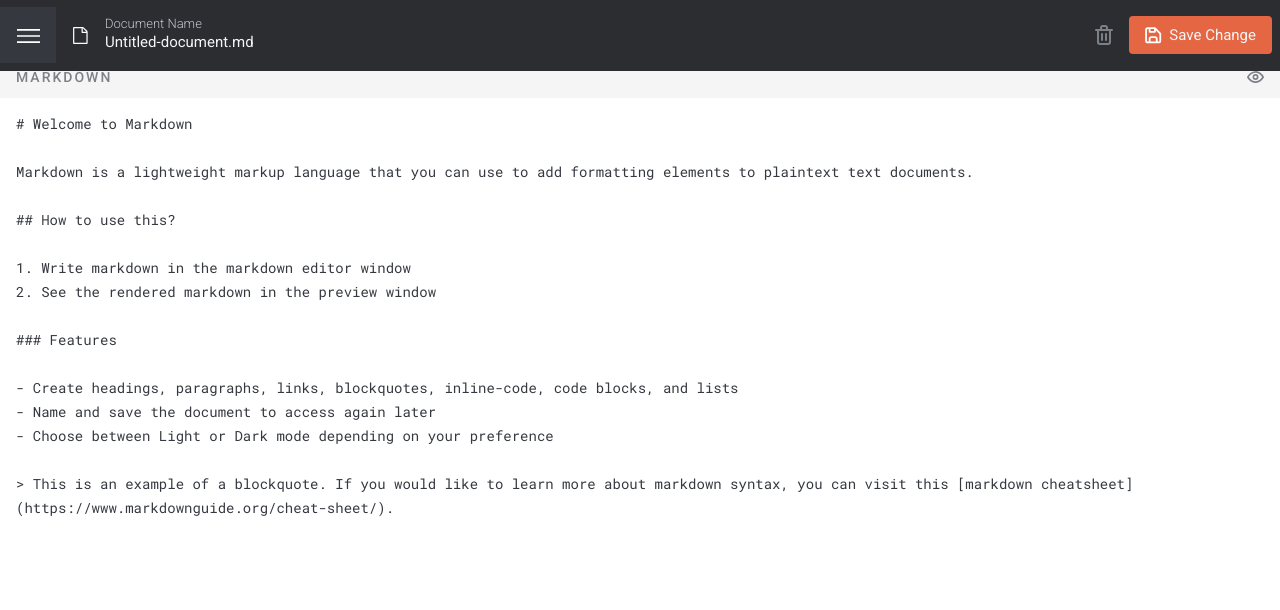
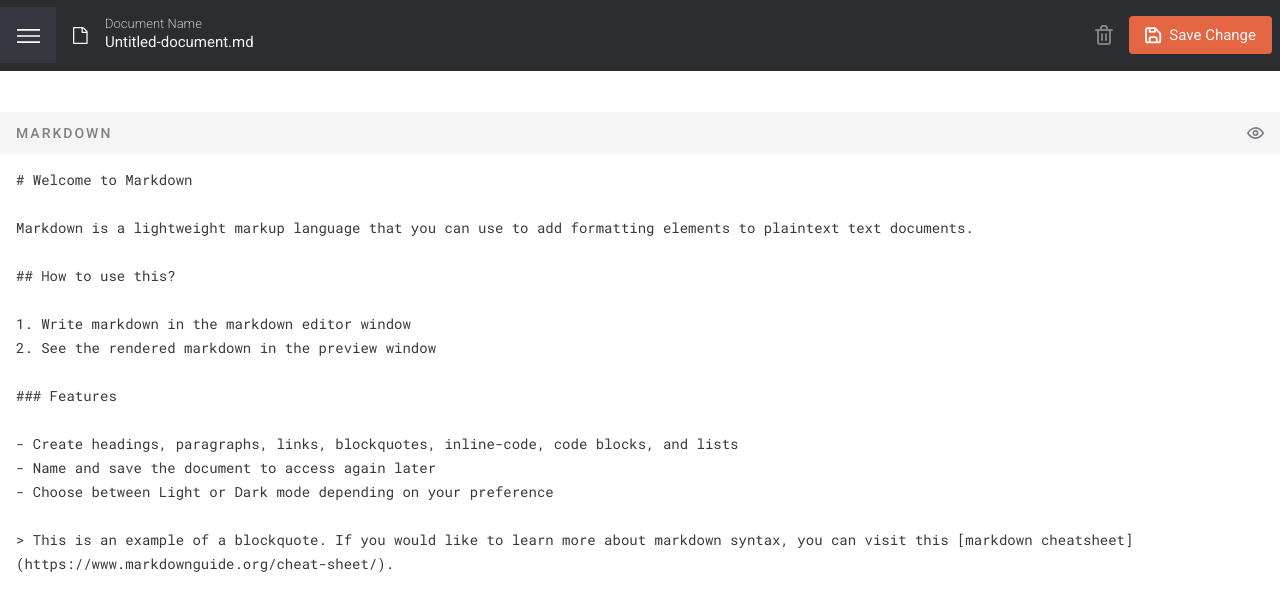
Before and after one commit to Furxx2000/In-browser-markdown-editor, a React (Vite) app: page / in a window 1280 px wide. Shown: the top 610 px of the page. Built offline with nearby package versions, Linux system fonts and the light colour scheme.

Commit message:
Change transition duration timing

```diff
--- a/src/scss/GrayHeader.scss
+++ b/src/scss/GrayHeader.scss
@@ -6,5 +6,5 @@
   justify-content: space-between;
   padding-inline: 1rem;
   z-index: 10;
-  transition: 0.8s ease;
+  transition: 0.5s ease;
 }
--- a/src/scss/Header.scss
+++ b/src/scss/Header.scss
@@ -7,8 +7,7 @@
   width: 100%;
   padding-right: 0.5rem;
   z-index: 100;
-  will-change: left;
-  transition: 0.4s ease;
+  transition: left 0.4s ease;
 
   &.is-active {
     left: 250px;
--- a/src/scss/MainContent.scss
+++ b/src/scss/MainContent.scss
@@ -5,8 +5,8 @@
   width: 100%;
   height: 100%;
   margin: 0 auto;
-  will-change: left;
-  transition: 0.4s ease;
+  padding-top: 56px;
+  transition: left 0.4s ease;
 }
 
 .main-content.is-active {
```
